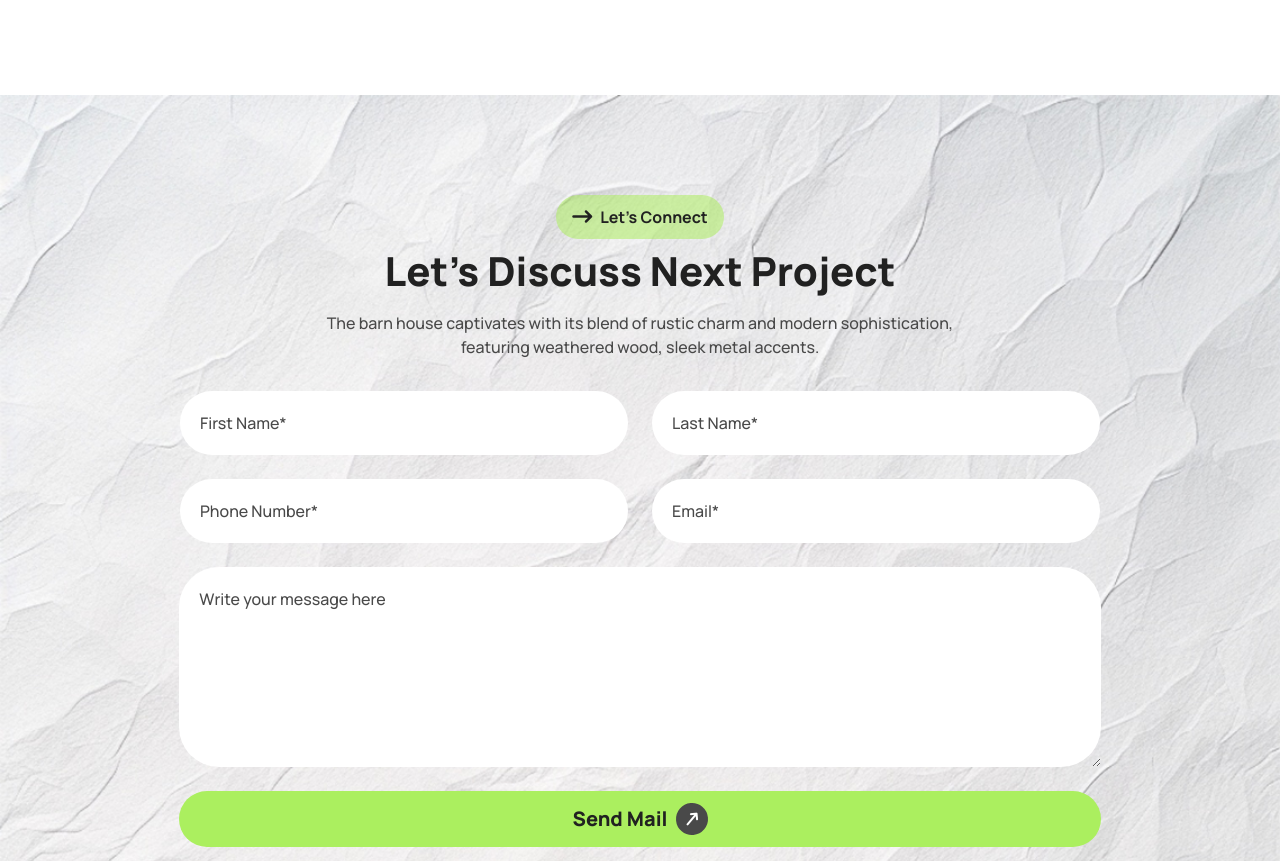
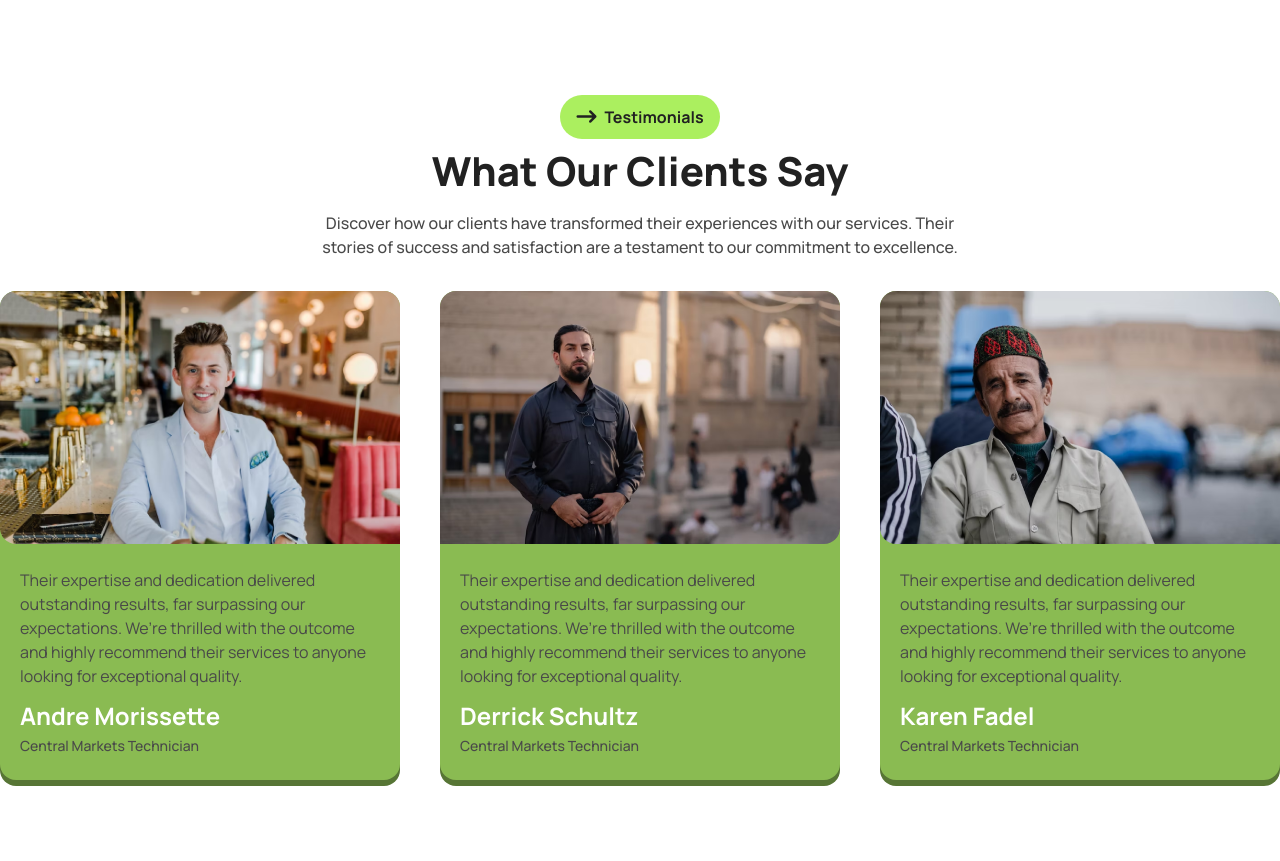
Before and after one commit to Rodro-Kumar/B10A-3, a website: page index.html in a window 1280 px wide. Shown: the part 3060-3921 px from the top of the page. Drawn offline with nearby package versions, Linux system fonts and the light colour scheme.

Commit message:
testimonial complete with responsive (unique)

```diff
--- a/index.html
+++ b/index.html
@@ -468,6 +468,152 @@
         </div>
       </div>
     </div>
+    <!--Testimonial  -->
+    <div class="md:pb-[100px] md:py-0 py-[32px] px-4 xl:px-0">
+      <div class="container">
+        <div class="flex items-center justify-center flex-col text-center">
+          <!-- Testimonials -->
+          <div
+            class="font-Manrope font-bold text-base text-black2 bg-tiyaGreen rounded-3xl flex items-center gap-x-2 py-2 px-4"
+          >
+            <i class="fa-solid fa-arrow-right-long text-xl"></i>
+            Testimonials
+          </div>
+          <!-- Title -->
+          <h4
+            class="font-Manrope text-2xl font-extrabold text-black2 md:text-[40px] pt-4 md:pb-6 pb-3"
+          >
+            What Our Clients Say
+          </h4>
+          <p
+            class="font-Manrope font-medium text-base text-black1 max-w-[678px]"
+          >
+            Discover how our clients have transformed their experiences with our
+            services. Their stories of success and satisfaction are a testament
+            to our commitment to excellence.
+          </p>
+        </div>
+        <!-- All Client -->
+        <div
+          class="flex items-center flex-wrap gap-y-6 sm:gap-y-8 lg:gap-y-0 justify-between lg:gap-x-4 xl:gap-x-0 pt-8"
+        >
+          <div
+            class="lg:max-w-[320px] xl:max-w-[400px] sm:items-center sm:gap-x-3 sm:flex md:flex-row lg:flex-col sm:w-full relative bg-[#8abb52] rounded-2xl"
+          >
+            <div
+              class="bg-[#577535] absolute bottom-[-6px] left-0 h-14 w-full rounded-2xl -z-10"
+            ></div>
+            <!-- Client img -->
+            <div
+              class="h-[253px] w-full mb-4 rounded-t-2xl sm:mb-0 lg:mb-6 sm:rounded-tl-2xl sm:rounded-bl-2xl lg:rounded-t-2xl overflow-hidden"
+            >
+              <img
+                src="/assets/client1.png"
+                alt="client img"
+                class="w-full h-full object-cover"
+              />
+            </div>
+            <!-- Content -->
+            <div class="px-5 pb-6">
+              <p
+                class="md:text-base text-sm font-Manrope font-normal text-black1 pb-3"
+              >
+                Their expertise and dedication delivered outstanding results,
+                far surpassing our expectations. We’re thrilled with the outcome
+                and highly recommend their services to anyone looking for
+                exceptional quality.
+              </p>
+              <h5
+                class="md:text-2xl text-xl font-Manrope font-bold text-white pb-1"
+              >
+                Andre Morissette
+              </h5>
+              <p
+                class="md:text-md text-sm font-Manrope font-medium text-black1"
+              >
+                Central Markets Technician
+              </p>
+            </div>
+          </div>
+          <div
+            class="sm:w-full md:max-w-[365px] sm:flex-row-reverse sm:flex md:block sm:items-center lg:max-w-[320px] xl:max-w-[400px] gap-x-3 md:gap-x-0 relative bg-[#8abb52] rounded-2xl"
+          >
+            <div
+              class="bg-[#577535] absolute bottom-[-6px] left-0 h-14 w-full rounded-2xl -z-10"
+            ></div>
+            <!-- Client img -->
+            <div
+              class="h-[253px] w-full mb-4 sm:mb-0 md:mb-6 rounded-t-2xl sm:rounded-tr-2xl sm:rounded-br-2xl md:rounded-t-2xl overflow-hidden"
+            >
+              <img
+                src="/assets/client2.png"
+                alt="client img"
+                class="w-full h-full object-cover"
+              />
+            </div>
+            <!-- Content -->
+            <div class="px-5 pb-6">
+              <p
+                class="text-sm md:text-base font-Manrope font-normal text-black1 pb-3"
+              >
+                Their expertise and dedication delivered outstanding results,
+                far surpassing our expectations. We’re thrilled with the outcome
+                and highly recommend their services to anyone looking for
+                exceptional quality.
+              </p>
+              <h5
+                class="text-xl md:text-2xl font-Manrope font-bold text-white pb-1"
+              >
+                Derrick Schultz
+              </h5>
+              <p
+                class="text-sm md:text-md font-Manrope font-medium text-black1"
+              >
+                Central Markets Technician
+              </p>
+            </div>
+          </div>
+          <div
+            class="w-full md:max-w-[365px] md:flex-col flex items-center gap-x-3 md:gap-x-0 lg:max-w-[320px] flex-col sm:flex-row xl:max-w-[400px] bg-[#8abb52] relative rounded-2xl"
+          >
+            <div
+              class="bg-[#577535] absolute bottom-[-6px] left-0 h-14 w-full rounded-2xl -z-10"
+            ></div>
+            <!-- Client img -->
+            <div
+              class="h-[253px] w-full mb-4 sm:mb-0 md:mb-6 overflow-hidden sm:rounded-tl-2xl sm:rounded-bl-2xl rounded-t-2xl md:rounded-t-2xl"
+            >
+              <img
+                src="/assets/client3.png"
+                alt="client img"
+                class="w-full h-full object-cover"
+              />
+            </div>
+            <!-- Content -->
+            <div class="px-5 pb-6">
+              <p
+                class="md:text-base text-sm font-Manrope font-normal text-black1 pb-3"
+              >
+                Their expertise and dedication delivered outstanding results,
+                far surpassing our expectations. We’re thrilled with the outcome
+                and highly recommend their services to anyone looking for
+                exceptional quality.
+              </p>
+              <h5
+                class="text-xl md:text-2xl font-Manrope font-bold text-white pb-1"
+              >
+                Karen Fadel
+              </h5>
+              <p
+                class="text-sm md:text-md font-Manrope font-medium text-black1"
+              >
+                Central Markets Technician
+              </p>
+            </div>
+          </div>
+        </div>
+      </div>
+    </div>
     <!-- Connect -->
     <div
       id="connect"
```
Also changed, not shown: assets/client1.png (added), assets/client2.png (added), assets/client3.png (added).
